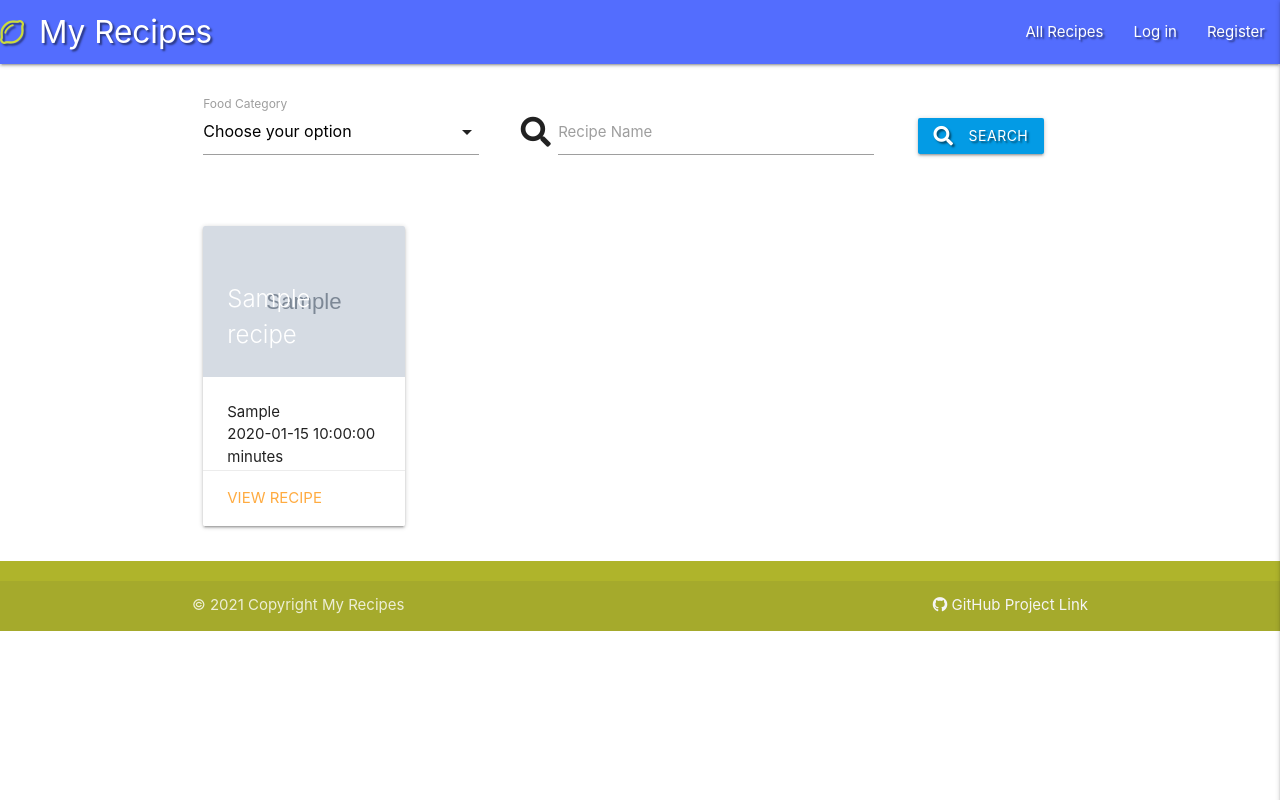
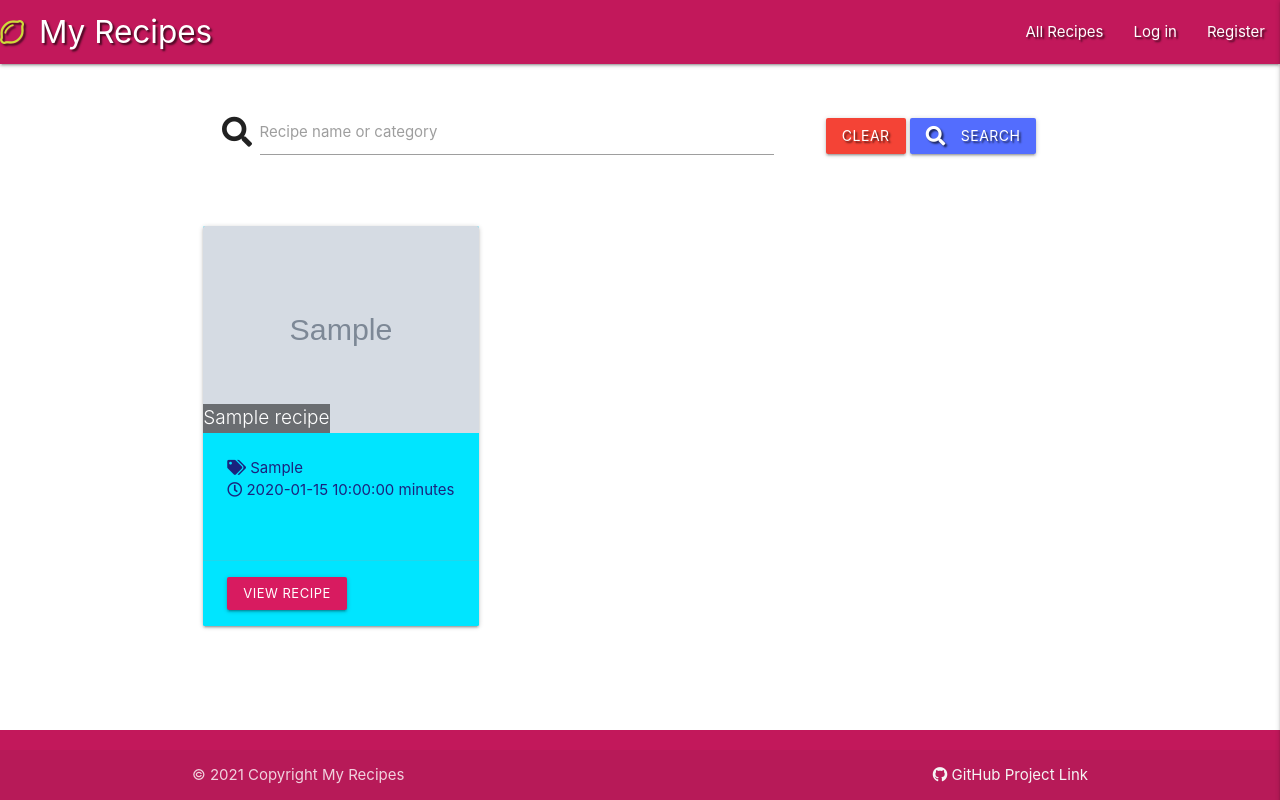
Before and after one commit to pedromn0/my-recipes-milestone-3, a Flask app: page / in a window 1280 px wide. Run offline with Flask 2, Linux system fonts and the light colour scheme; grey boxes marked "Sample" are stand-in pictures; a database or web service that is not in the repository returns one stand-in record (values such as "Sample title"); some libraries are stand-ins or nearby versions.

Commit message:
Add search functionality and style all templates

```diff
--- a/app.py
+++ b/app.py
@@ -25,7 +25,18 @@ def all_recipes():
     recipes = mongo.db.recipes.find()
     food_tags = mongo.db.food_tags.find().sort("food_type", 1)
 
-    return render_template("recipes.html", recipes=recipes, food_tags=food_tags)
+    return render_template(
+        "recipes.html", recipes=recipes, food_tags=food_tags)
+
+
+@app.route("/search", methods=["GET", "POST"])
+def search():
+    query = request.form.get("query")
+    recipes = mongo.db.recipes.find({"$text": {"$search": query}})
+    food_tags = mongo.db.food_tags.find().sort("food_type", 1)
+
+    return render_template(
+        "recipes.html", recipes=recipes, food_tags=food_tags)
 
 
 @app.route("/register", methods=['GET', 'POST'])
@@ -117,8 +128,6 @@ def add_recipe():
     if request.method == "POST":
         ingredients_list = request.form.get('ingredients_list').split(';')
         method = request.form.get('method').split(';')
-        # food_id = mongo.db.recipes.find_one(
-        # {"_id": ObjectId(recipe_id)})
 
         recipe = {
             "recipe_name": request.form.get('recipe_name'),
@@ -131,11 +140,7 @@ def add_recipe():
             "created_by": session['user']
         }
 
-        # user_food_id = {
-        #     ["food_id": food_id]
-        # }
         mongo.db.recipes.insert_one(recipe)
-        # mongo.db.users.update
         flash("Recipe Added with success!")
         return redirect(url_for('all_recipes'))
 
@@ -166,7 +171,8 @@ def edit_recipe(recipe_id):
 
     recipe = mongo.db.recipes.find_one({"_id": ObjectId(recipe_id)})
     food_tags = mongo.db.food_tags.find().sort("food_type", 1)
-    return render_template('edit_recipe.html', food_tags=food_tags, recipe=recipe)
+    return render_template(
+        'edit_recipe.html', food_tags=food_tags, recipe=recipe)
 
 
 @app.route('/delete_recipe/<recipe_id>')
--- a/static/css/style.css
+++ b/static/css/style.css
@@ -1,5 +1,5 @@
 .text-shadow {
-    text-shadow: 2px 2px 2px rgba(0, 0, 0, 0.5);
+    text-shadow: 2px 2px 2px rgba(0, 0, 0, 0.65);
 }
 
 .flashes h4 {
@@ -10,6 +10,34 @@
     padding-top: 30px;
 }
 
-.card-image img {
+.card-image {
     overflow: hidden;
 }
+
+.card .card-image .card-title {
+    background-color: rgba(0,0,0,0.5);
+    padding: 0px;
+    font-size: 19px;
+}
+
+.image-card{
+    height: 100%;
+    width: 100%;
+}
+
+/* Sticky Footer */
+body {
+    display: flex;
+    min-height: 100vh;
+    flex-direction: column;
+}
+
+main {
+    flex: 1 0 auto;
+}
+
+/* Individual recipe */
+
+.card-recipe i {
+    color: #1a237e;
+}
--- a/templates/add_recipe.html
+++ b/templates/add_recipe.html
@@ -7,7 +7,7 @@
         </div>
     </div>
 
-    <div class="row card-panel lime lighten-5">
+    <div class="row card-panel cyan accent-3">
         <form class="col s12" method="POST"
         action="{{ url_for('add_recipe') }}">
             <div class="row">
--- a/templates/base.html
+++ b/templates/base.html
@@ -22,7 +22,7 @@
     <header>
         <nav>
             <!-- Materialize Desktop Navbar -->
-            <div class="nav-wrapper text-shadow lime-text lighten-5 indigo accent-2">
+            <div class="nav-wrapper text-shadow pink darken-2">
                 <a href="{{ url_for('all_recipes') }}" class="brand-logo"><i class="far fa-lemon lime-text lighten-5"></i> My Recipes</a>
                 <a href="{{ url_for('all_recipes') }}" data-target="mobile-demo" class="sidenav-trigger right"><i class="fas fa-bars"></i></a>
                 <ul class="right hide-on-med-and-down">
@@ -89,7 +89,7 @@
     {% block scripts %}
     {% endblock  %}
 
-    <footer class="page-footer lime darken-2">
+    <footer class="page-footer pink darken-2">
         <div class="footer-copyright">
           <div class="container">
           © 2021 Copyright My Recipes
--- a/templates/login.html
+++ b/templates/login.html
@@ -8,7 +8,7 @@
 
     <div class="row">
         <form class="col s12 m8 offset-m2" method="POST" action="{{ url_for('login')}}">
-            <div class="card-panel indigo lighten-5 z-depth-2">
+            <div class="card-panel cyan accent-3 z-depth-2">
                 <!-- Username -->
                 <div class="row">
                     <div class="input-field col s12">
@@ -27,9 +27,9 @@
                 </div>
                 <!-- Log in button  -->
                 <div class="row">
-                    <button class="col s4 offset-s1 btn-large red accent-3 text-shadow" type="submit">
+                    <a href="{{ url_for('all_recipes') }}" class="col s4 offset-s1 btn-large red accent-3 text-shadow">
                         Cancel <i class="fas fa-ban"></i>
-                    </button>
+                    </a>
                     <button class="col s4 offset-s2 btn-large indigo accent-2 text-shadow" type="submit">
                         Log in <i class="fas fa-sign-in-alt"></i>
                     </button>
--- a/templates/profile.html
+++ b/templates/profile.html
@@ -8,7 +8,7 @@
 
     <div class="row">
         <div class="col s12 m8 offset-m2">
-            <div class="card-panel indigo lighten-5 z-depth-2">
+            <div class="card-panel cyan accent-3 z-depth-2">
                 <h3 class="center-align text darken-4">
                     {{ username }}'s Profile
                 </h3>
--- a/templates/recipes.html
+++ b/templates/recipes.html
@@ -1,29 +1,19 @@
 {% extends "base.html" %}
 {% block content %}
 
+    <!-- Materialize Form and buttons - Search bar -->
     <div class="row search-row">
-        <!-- Materialize Select - Food Tag Selector -->
-        <div class="input-field col s4 center-align">
-            <select id="food_type" name="food_type" class="validate" required>
-                <option value="" disabled selected>Choose your option</option>
-                {% for food_tag in food_tags %}
-                    <option value="{{ food_tag.food_type }}">{{ food_tag.food_type }}</option>
-                {% endfor %}
-            </select>
-            <label for="food_type">Food Category</label>
-        </div>
-
-        <!-- Materialize Form and buttons - Search select and search bar -->
-        <div class="col s8 center-align">
-            <form action="" method="POST" class="col s12">
+        <div class="col s12 center-align">
+            <form action="{{ url_for('search') }}" method="POST" class="col s12">
                 <div class="row valign-wrapper center-align">
-                    <div class="input-field col s8 m8">
+                    <div class="input-field col s6 m8">
                         <i class="fas fa-search prefix"></i>
                         <input type="text" name="query" id="query" minlength="3" class="validate" required>
-                        <label for="query">Recipe Name</label>
+                        <label for="query">Recipe name or category</label>
                     </div>
-                    <div class="col s4">
-                        <button type="submit" class="light-blue darken-1 btn text-shadow">
+                    <div class="col s6 m4">
+                        <a href="{{ url_for('all_recipes') }}" class="red btn text-shadow">Clear</a>
+                        <button type="submit" class="btn indigo accent-2 text-shadow text-shadow">
                             <i class="fas fa-search left"></i> Search
                         </button>
                     </div>
@@ -35,18 +25,18 @@
     <!-- Materialize Card - Quick View Recipe Card -->
     <div class="row">
         {% for recipe in recipes %}
-            <div class="col s12 m4 l3">
-                <div class="card small hoverable">
+            <div class="col s12 m6 l6 xl4">
+                <div class="card medium hoverable cyan accent-3">
                     <div class="card-image">
-                        <img src="{{ recipe.url_picture }}" alt="{{ recipe.recipe_name}}">
+                        <img src="{{ recipe.url_picture }}" alt="{{ recipe.recipe_name}}" class="image-card">
                         <span class="card-title">{{ recipe.recipe_name }}</span>
                     </div>
-                    <div class="card-content">
-                        <p>{{ recipe.food_type }}</p>
-                        <p>{{ recipe.estimated_time }} minutes</p>
+                    <div class="card-content indigo-text text-darken-4">
+                        <p><i class="fas fa-tags"></i> {{ recipe.food_type }}</p>
+                        <p><i class="far fa-clock"></i> {{ recipe.estimated_time }} minutes</p>
                     </div>
                     <div class="card-action">
-                        <a href="{{ url_for('view_recipe', recipe_id=recipe._id) }}">View recipe</a>
+                        <a class="btn-small pink darken-1" href="{{ url_for('view_recipe', recipe_id=recipe._id) }}">View recipe</a>
                     </div>
                 </div>
             </div>
--- a/templates/register.html
+++ b/templates/register.html
@@ -9,7 +9,7 @@
     <!-- Materialize form - Register form-->
     <div class="row">
         <form class="col s12 m8 offset-m2" method="POST" action="{{ url_for('register')}}">
-            <div class="card-panel indigo lighten-5 z-depth-2">
+            <div class="card-panel cyan accent-3 z-depth-2">
                 <!-- FirstName -->
                 <div class="row">
                     <div class="input-field col s12">
```
Also changed, not shown: templates/edit_recipe.html (+5 -4 lines), templates/individual_recipe.html (+35 -27 lines).
